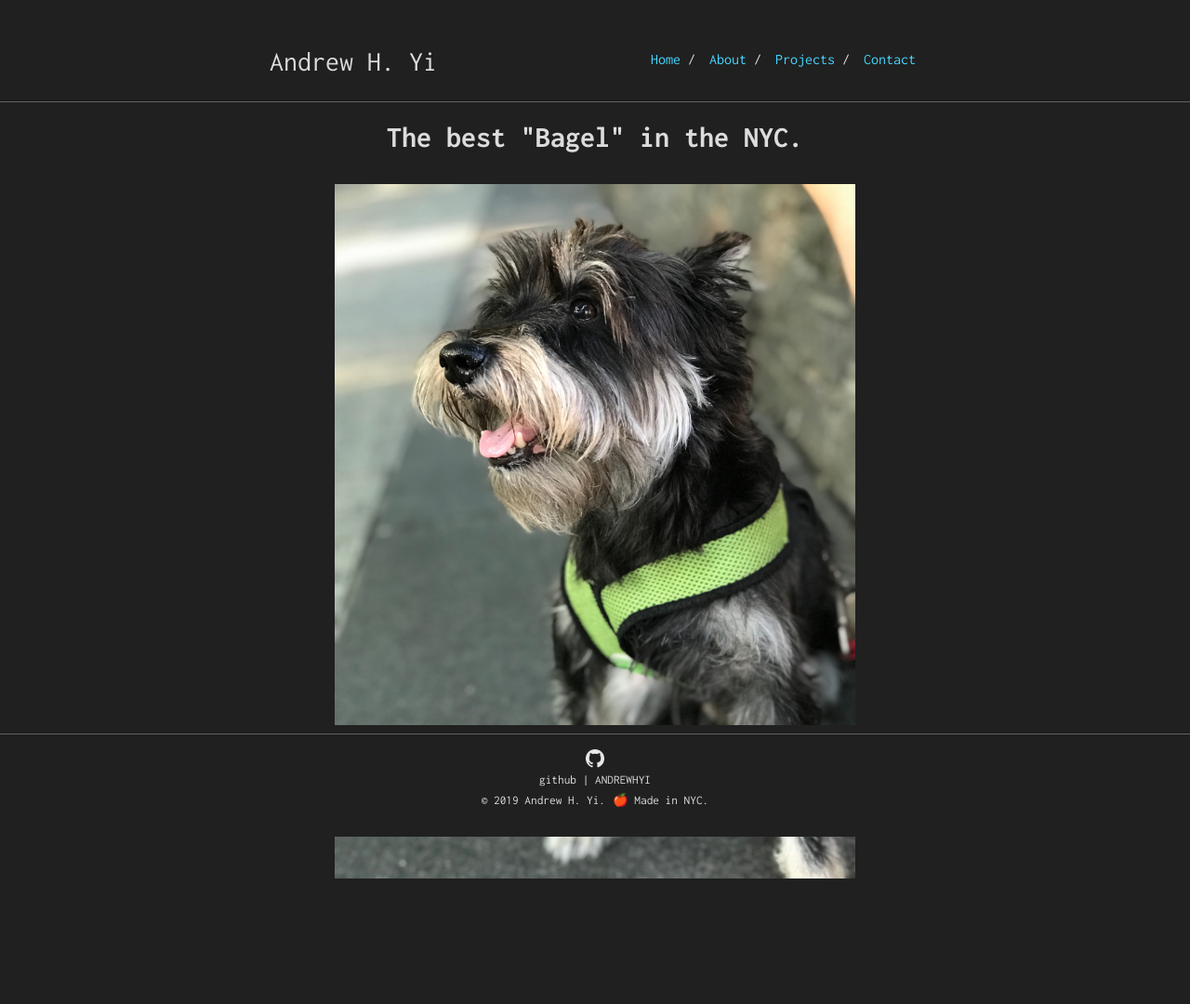
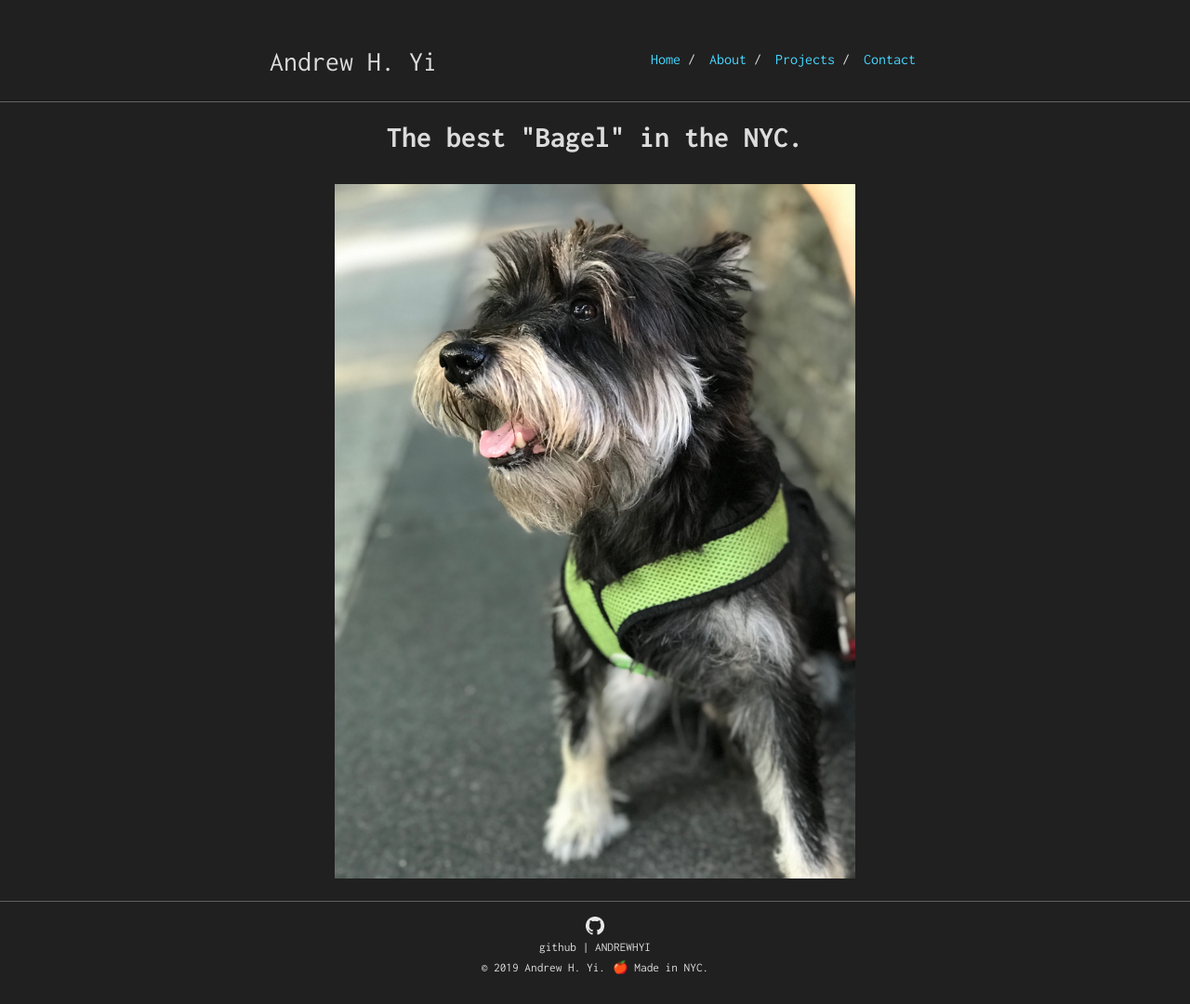
Before and after one commit to AndrewHYi/andrewhyi.github.io, a Jekyll site: the page built from bagel.md, in a window 1280 px wide. Shown: the whole page at 93% size. Built offline with Jekyll 4.4.1, drawn with Linux system fonts in a browser that asks for light colours; before the commit the page ends 960 px from its top, so only the background shows below that.

Commit message:
Sticky footer only for index page

```diff
--- a/_layouts/default.html
+++ b/_layouts/default.html
@@ -54,7 +54,7 @@
     {% endif %}
 </head>
 <body>
-    <div class="wrapper">
+    <div class="wrapper wrapper-{{ page.pagetype }}">
         <div class="navbar container">
             {% if site.ins_logo %}
                 <img id="ins-logo" src="{{ site.ins_logo }}" />
@@ -88,18 +88,6 @@
                 {{ content }}
 
             </div>
-    </div>
-    {% if site.tracking_id %}
-        <script>
-          // (function(i,s,o,g,r,a,m){i['GoogleAnalyticsObject']=r;i[r]=i[r]||function(){
-          // (i[r].q=i[r].q||[]).push(arguments)},i[r].l=1*new Date();a=s.createElement(o),
-          // m=s.getElementsByTagName(o)[0];a.async=1;a.src=g;m.parentNode.insertBefore(a,m)
-          // })(window,document,'script','//www.google-analytics.com/analytics.js','ga');
-          // ga('create', '{{ site.tracking_id }}', 'auto');
-          // ga('send', 'pageview');
-        </script>
-    {% endif %}
-</body>
 
         {% if site.footer == true %}
             <footer>
@@ -120,3 +108,16 @@
             </p>
             </footer>
         {% endif %}
+
+    </div>
+    {% if site.tracking_id %}
+        <script>
+          // (function(i,s,o,g,r,a,m){i['GoogleAnalyticsObject']=r;i[r]=i[r]||function(){
+          // (i[r].q=i[r].q||[]).push(arguments)},i[r].l=1*new Date();a=s.createElement(o),
+          // m=s.getElementsByTagName(o)[0];a.async=1;a.src=g;m.parentNode.insertBefore(a,m)
+          // })(window,document,'script','//www.google-analytics.com/analytics.js','ga');
+          // ga('create', '{{ site.tracking_id }}', 'auto');
+          // ga('send', 'pageview');
+        </script>
+    {% endif %}
+</body>
--- a/_sass/_per_page.scss
+++ b/_sass/_per_page.scss
@@ -17,6 +17,17 @@
         margin: 0 auto;
         text-align: center;
     }
+}
 
-
+.wrapper {
+    &.wrapper-index {
+        footer {
+            @media (min-width: 800px) {
+                position: fixed;
+                width: 100%;
+                bottom: 0;
+                left: 0;
+            }
+        }
+    }
 }
--- a/_sass/_style.scss
+++ b/_sass/_style.scss
@@ -13,7 +13,7 @@ body {
     margin: 0;
     font-family: "Inconsolata";
     height: 100%;
-    margin-bottom: 200px;
+    // margin-bottom: 200px;
 }
 a {
     text-decoration: none;
@@ -104,10 +104,10 @@ footer {
     padding-bottom: 1em;
     background: white;
     @media (min-width: 800px) {
-        position: fixed;
-        width: 100%;
-        bottom: 0;
-        left: 0;
+        // position: fixed;
+        // width: 100%;
+        // bottom: 0;
+        // left: 0;
     }
 }
 
```
Lines whose indentation alone changed are shown as unchanged.
